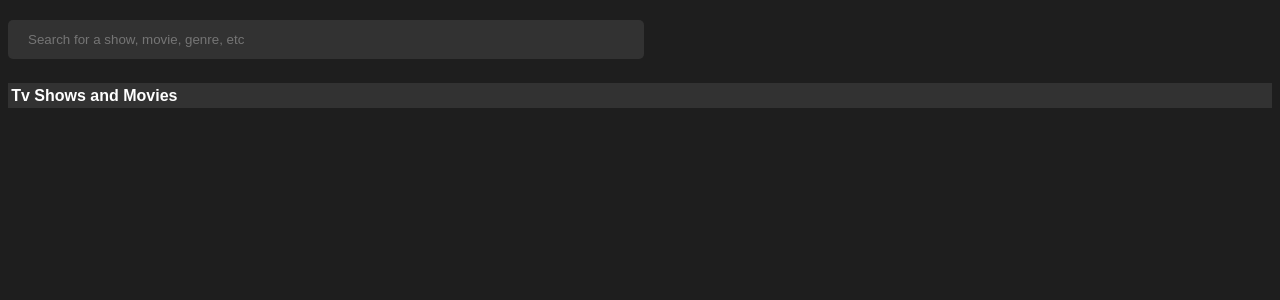
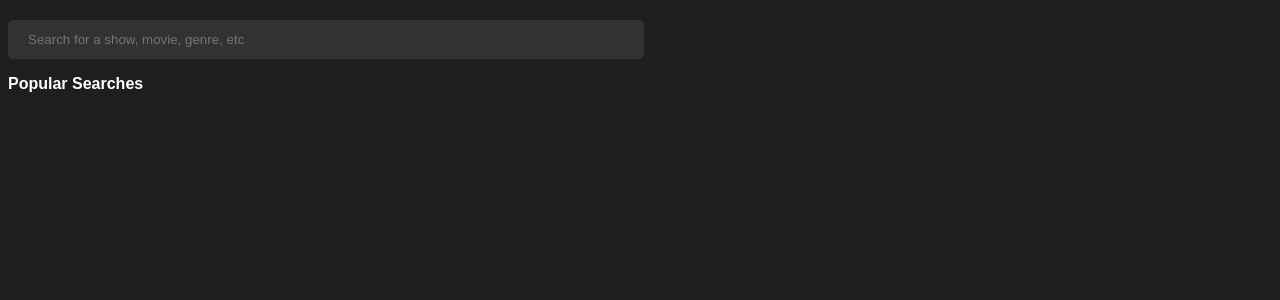
Before and after one commit to akilah-littlejohn/angular-ivy-mmojib, an Angular app: page / in a window 1280 px wide. Shown: the top 300 px of the page. Built offline with nearby package versions, Linux system fonts and the light colour scheme.

Commit message:
3 files modified

```diff
--- a/src/app/app.component.css
+++ b/src/app/app.component.css
@@ -6,3 +6,7 @@
   padding: .2em;
 
 }
+
+.mobile {
+  font-size: medium;
+}
--- a/src/app/app.component.html
+++ b/src/app/app.component.html
@@ -1,8 +1,8 @@
 
 <app-search></app-search>
 <ng-container>
-  <h1 class="desktop" *ngIf="isDeskTop">{{this.resultsHeaderString.desktop}}</h1>
+  <h1 class="desktop" *ngIf="isDeskTop else IsMobile" >{{this.resultsHeaderString.desktop}}</h1>
 <ng-template #IsMobile>
-<h1>{{this.resultsHeaderString.mobile}}</h1>
+<h1 class="mobile">{{this.resultsHeaderString.mobile}}</h1>
 </ng-template>
 </ng-container>
--- a/src/app/app.component.ts
+++ b/src/app/app.component.ts
@@ -13,7 +13,7 @@ import { Subscription } from 'rxjs';
 export class AppComponent  {
   constructor(public br:BreakpointObserver){}
 
-resultsTitleisDeskTop:boolean = true;
+resultsTitleisDeskTop:boolean = false;
 isDeskTop = this.resultsTitleisDeskTop === true;
 subscribeToObserver:Subscription;
 
```
